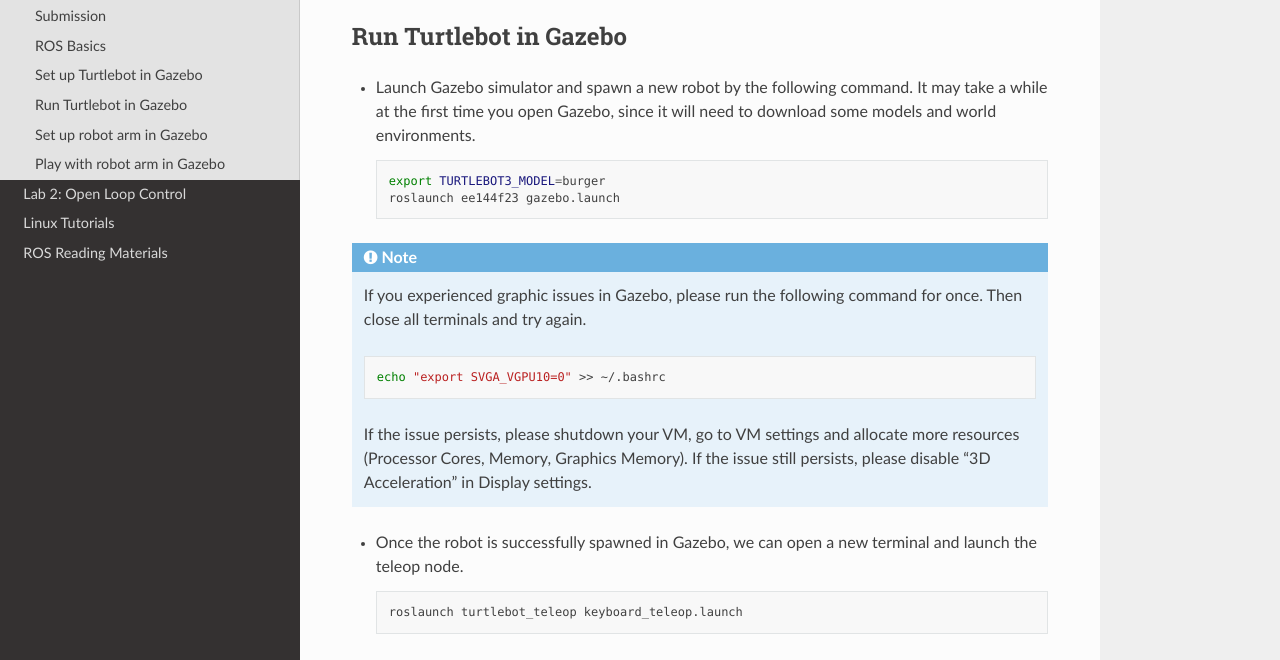
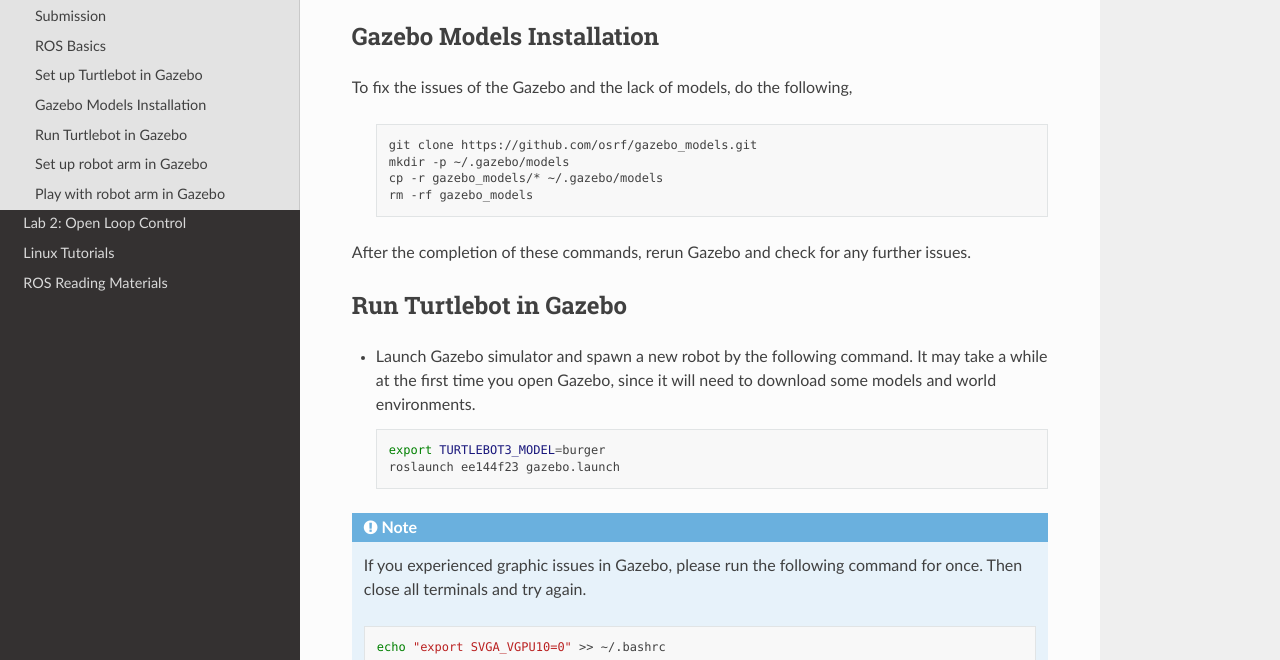
Before and after one commit to UCR-Robotics/ee144, a Sphinx documentation site: the page built from docs/lab1.rst, in a window 1280 px wide and 900 px high, scrolled down 2703 px, cut to the strip 240-900 px from the top of the window. Built offline with Sphinx 7.4.7 and the Read the Docs theme 2.0.0, drawn with Linux system fonts in a browser that asks for light colours.

Commit message:
up-to-date

```diff
--- a/docs/lab1.rst
+++ b/docs/lab1.rst
@@ -141,6 +141,20 @@ Set up Turtlebot in Gazebo
   .. literalinclude:: ../launch/gazebo_turtlebot3.launch
     :language: xml
 
+Gazebo Models Installation
+-----------------------
+
+To fix the issues of the Gazebo and the lack of models, do the following,
+
+  .. code-block:: bash
+
+    git clone https://github.com/osrf/gazebo_models.git
+    mkdir -p ~/.gazebo/models
+    cp -r gazebo_models/* ~/.gazebo/models
+    rm -rf gazebo_models
+
+After the completion of these commands, rerun Gazebo and check for any further issues.
+
 Run Turtlebot in Gazebo
 -----------------------
 
```
